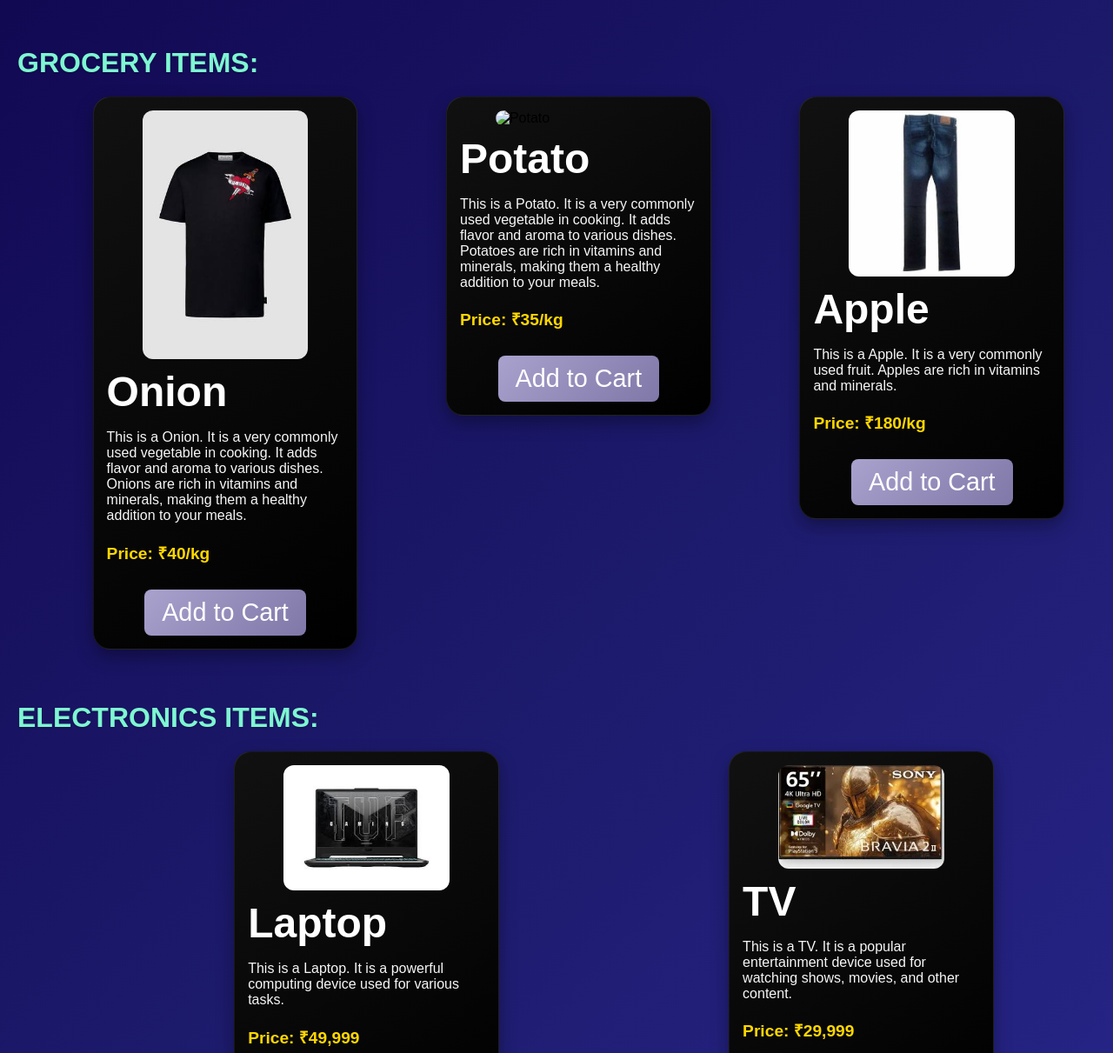
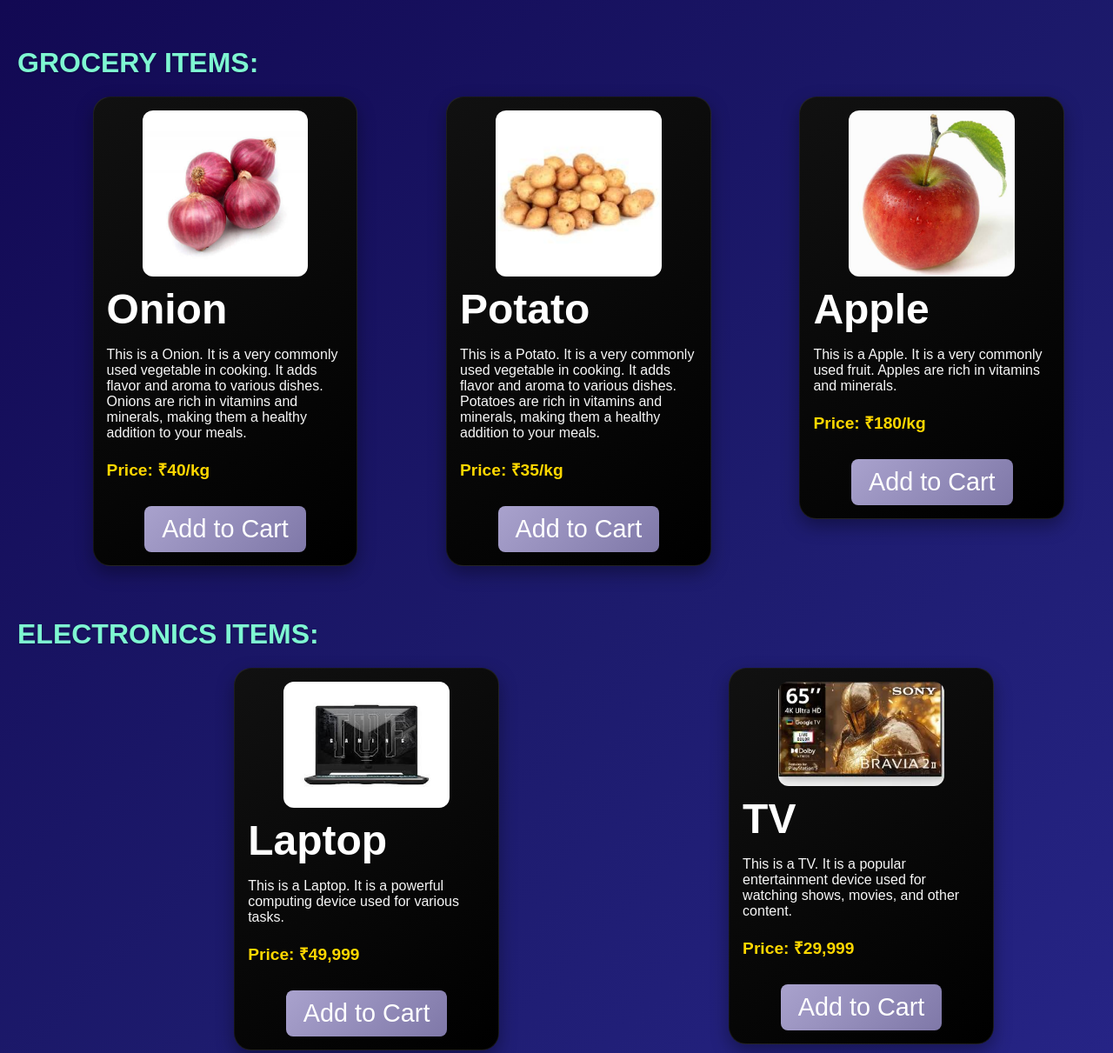
Before and after one commit to Dhairya-Maharaj/SmartKart, a plain HTML site: page index.html in a window 1280 px wide. Shown: the part 380-1591 px from the top of the page at 87% size. Drawn offline with Linux system fonts and the light colour scheme.

Commit message:
Refactor index.html and correct favicon link
Updated HTML structure and fixed icon link.

```diff
--- a/index.html
+++ b/index.html
@@ -4,7 +4,7 @@
         <meta charset="UTF-8">
         <meta name="viewport" content="width=device-width, initial-scale=1.0">
         <title>SmartKart | Smart Shopping Solution! | Young Innovator Dhairya</title>
-        <favicon href="67.png" type="image/x-icon">
+        <link rel="icon" href="67.png" type="image/png">
         <style>
             body {
                 margin: 0;
@@ -103,7 +103,7 @@
         <div class="product-row">
             <a href="onion.html" style="text-decoration:none; color:inherit;">
                 <div class="card">
-                    <img src="images (1).jpg" alt="Onion" style="width: 70%; height: auto; display: block; margin: 0 auto;">
+                    <img src="GROCERY/images (1).jpg" alt="Onion" style="width: 70%; height: auto; display: block; margin: 0 auto;">
                     <h3 style="color: white; font-size: 300%; font-weight: bolder;">Onion</h3>
                     <p class="details" style="font-size: 100%;">
                         This is a Onion. It is a very commonly used vegetable in cooking. It adds flavor and aroma to various dishes. Onions are rich in vitamins and minerals, making them a healthy addition to your meals.
@@ -116,7 +116,7 @@
             </a>
             <a href="potato.html" style="text-decoration:none; color:inherit;">
                 <div class="card">
-                    <img src="images (2).jpg" alt="Potato" style="width: 70%; height: auto; display: block; margin: 0 auto;">
+                    <img src="GROCERY/images (2).jpg" alt="Potato" style="width: 70%; height: auto; display: block; margin: 0 auto;">
                     <h3 style="color: white; font-size: 300%; font-weight: bolder;">Potato</h3>
                     <p class="details" style="font-size: 100%;">
                         This is a Potato. It is a very commonly used vegetable in cooking. It adds flavor and aroma to various dishes. Potatoes are rich in vitamins and minerals, making them a healthy addition to your meals.
@@ -129,7 +129,7 @@
             </a>
             <a href="apple.html" style="text-decoration:none; color:inherit;">
                 <div class="card">
-                    <img src="images.jpg" alt="Apple" style="width: 70%; height: auto; display: block; margin: 0 auto;">
+                    <img src="GROCERY/images.jpg" alt="Apple" style="width: 70%; height: auto; display: block; margin: 0 auto;">
                     <h3 style="color: white; font-size: 300%; font-weight: bolder;">Apple</h3>
                     <p class="details" style="font-size: 100%;">
                         This is a Apple. It is a very commonly used fruit. Apples are rich in vitamins and minerals.
@@ -150,7 +150,7 @@
         <div class="product-row">
             <a href="laptop.html" style="text-decoration:none; color:inherit;">
                 <div class="card">
-                    <img src="images (3).jpg" alt="Laptop" style="width: 70%; height: auto; display: block; margin: 0 auto;">
+                    <img src="ELECTRONICS/images (3).jpg" alt="Laptop" style="width: 70%; height: auto; display: block; margin: 0 auto;">
                     <h3 style="color: white; font-size: 300%; font-weight: bolder;">Laptop</h3>
                     <p class="details" style="font-size: 100%;">
                         This is a Laptop. It is a powerful computing device used for various tasks.
@@ -184,7 +184,7 @@
             <div class="product-row">
                 <a href="tshirt.html" style="text-decoration:none; color:inherit;">
                     <div class="card">
-                        <img src="images (1).jpg" alt="T-Shirt" style="width: 70%; height: auto; display: block; margin: 0 auto;">
+                        <img src="CLOTHES/images (1).jpg" alt="T-Shirt" style="width: 70%; height: auto; display: block; margin: 0 auto;">
                         <h3 style="color: white; font-size: 300%; font-weight: bolder;">T-Shirt</h3>
                         <p class="details" style="font-size: 100%;">
                             This is a T-Shirt. It is a comfortable and casual piece of clothing suitable for everyday wear.
@@ -197,7 +197,7 @@
                 </a>
                 <a href="jeans.html" style="text-decoration:none; color:inherit;">
                     <div class="card">
-                        <img src="images.jpg" alt="Jeans" style="width: 70%; height: auto; display: block; margin: 0 auto;">
+                        <img src="CLOTHES/images.jpg" alt="Jeans" style="width: 70%; height: auto; display: block; margin: 0 auto;">
                         <h3 style="color: white; font-size: 300%; font-weight: bolder;">Jeans</h3>
                         <p class="details" style="font-size: 100%;">
                             These are Jeans. They are a versatile and durable type of pants suitable for casual and semi-formal occasions.
```
